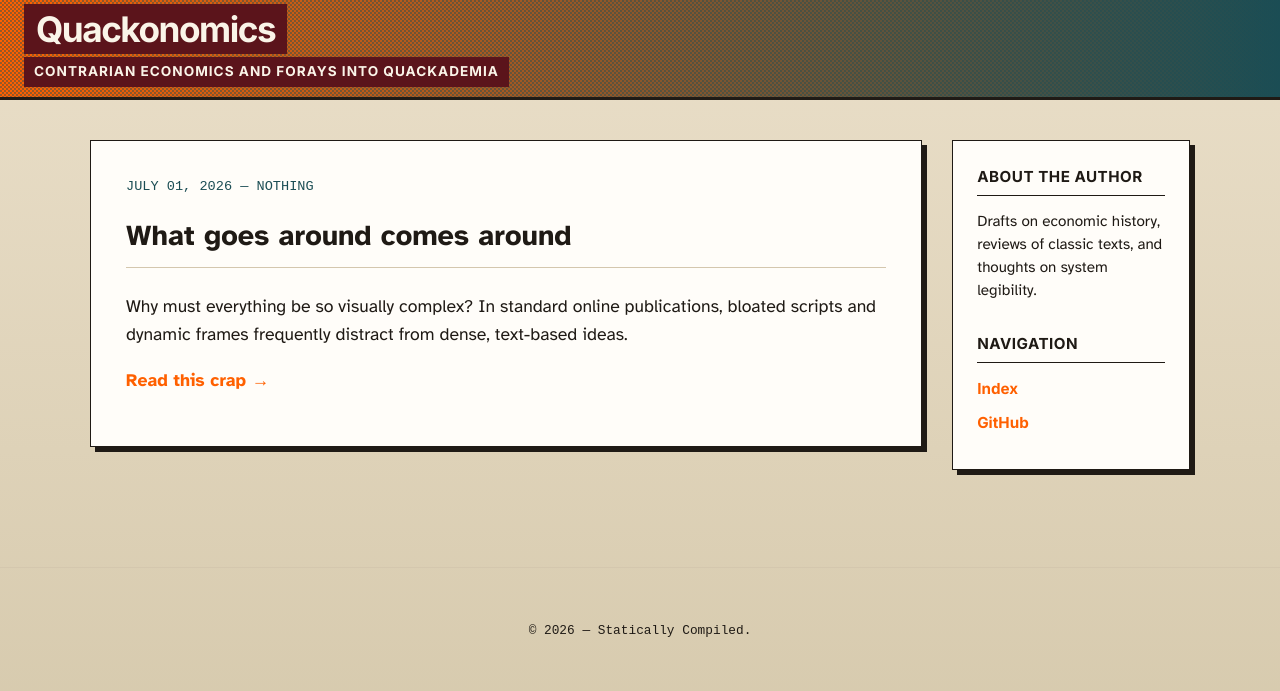
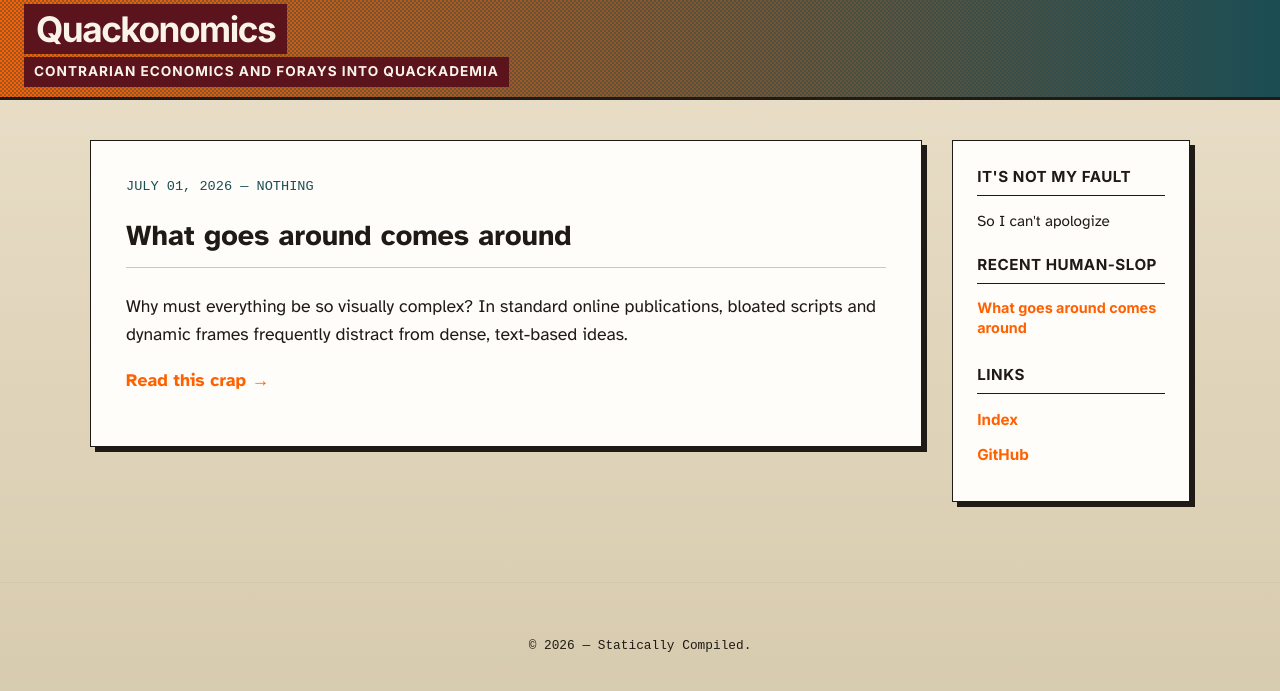
Before and after one commit to Quackonomics/quackonomics, a Jekyll site: the page built from index.html, in a window 1280 px wide. Shown: the top 691 px of the page. Built offline with Jekyll 4.4.1, drawn with Linux system fonts in a browser that asks for light colours.

Commit message:
Update default.html

```diff
--- a/_layouts/default.html
+++ b/_layouts/default.html
@@ -25,11 +25,21 @@
             {{ content }}
         </main>
 
-        <aside>
-            <h3>ABOUT THE AUTHOR</h3>
-            <p>Drafts on economic history, reviews of classic texts, and thoughts on system legibility.</p>
+<aside>
+            <h3>It's not my fault</h3>
+            <p>So I can't apologize</p>
 
-            <h3 style="margin-top: 30px;">NAVIGATION</h3>
+            <h3>RECENT HUMAN-SLOP</h3>
+            <ul style="margin-bottom: 25px;">
+                <!-- Jekyll dynamically pulls the 5 most recent posts here -->
+                {% for post in site.posts limit:5 %}
+                <li style="line-height: 1.3; margin-bottom: 12px;">
+                    <a href="{{ post.url | relative_url }}" style="font-size: 0.9rem;">{{ post.title }}</a>
+                </li>
+                {% endfor %}
+            </ul>
+
+            <h3>LINKS</h3>
             <ul>
                 <li><a href="/">Index</a></li>
                 <li><a href="https://github.com/{{ site.github_username }}">GitHub</a></li>
```
